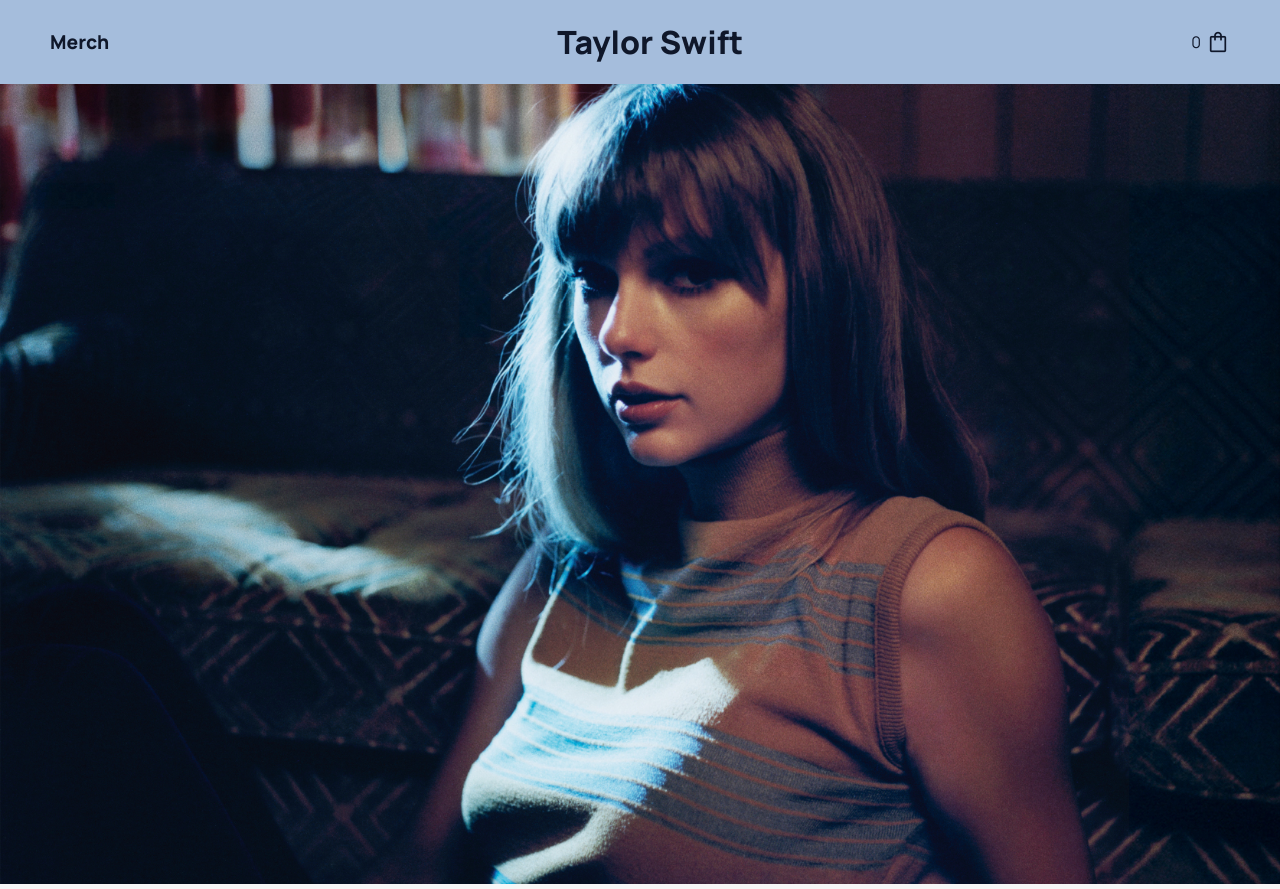
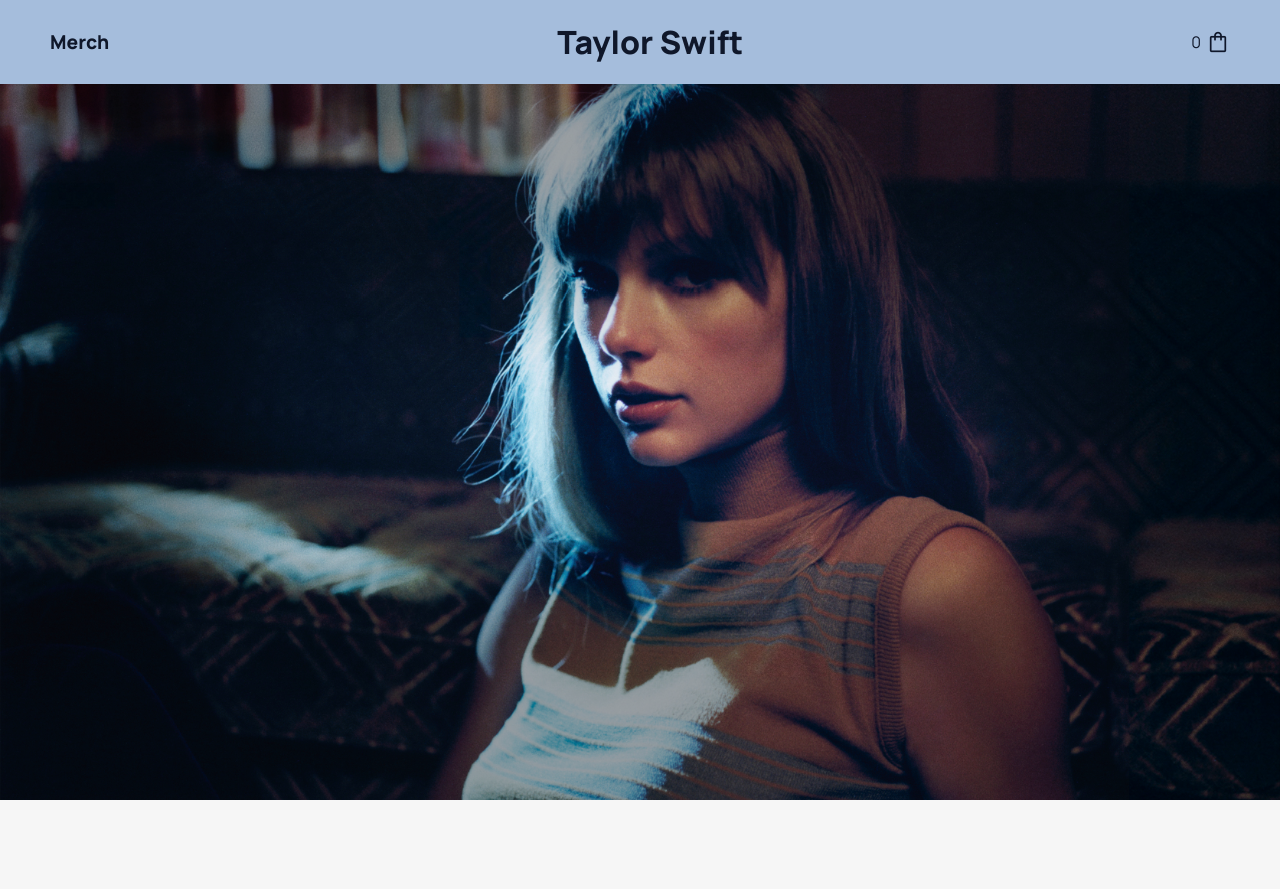
Before and after one commit to stevennguyens/shopping-cart, a React (Create React App) app in the folder shopping-cart/: page / in a window 1280 px wide. After the commit the page ends 800 px from the top, so only its background shows below. Built offline with nearby package versions, Linux system fonts and the light colour scheme.

Commit message:
fixed home page

```diff
--- a/shopping-cart/src/components/Header/Header.js
+++ b/shopping-cart/src/components/Header/Header.js
@@ -5,7 +5,7 @@ import {
 import styles from './Header.module.css';
 
 
-const Header = ({totalItems, cartItems, setOpenCart}) => {
+const Header = ({totalItems, setOpenCart}) => {
     return(
         <div id={styles.header}>
             <NavLink to={`/merch/all`} className={styles.text}>
--- a/shopping-cart/src/components/Header/Header.module.css
+++ b/shopping-cart/src/components/Header/Header.module.css
@@ -7,6 +7,7 @@
     color: var(--font-color);
     position: sticky;
     top: 0;
+    z-index: 10;
 }
 
 .header-title {
--- a/shopping-cart/src/index.css
+++ b/shopping-cart/src/index.css
@@ -37,8 +37,29 @@ a {
     padding: 50px;
 }
 
+.home {
+    display: flex;
+    flex-direction: column;
+    height: 100vh;
+    overflow: hidden;
+}
+
+.photo-header {
+    display: flex;
+    height: 100%;
+}
+
+.photo-header::after {
+    content:'';
+    position: absolute;
+    box-shadow: rgba(0, 0, 0, 0.343) 0px 0px 100px 230px inset;
+    top: 50px;
+    left: 0;
+    bottom: 0;
+    right: 0;
+}
+
 .photo-header img {
-    height: 800px;
     width: 100%;
     object-fit: cover;
 }
--- a/shopping-cart/src/routes/App.js
+++ b/shopping-cart/src/routes/App.js
@@ -1,5 +1,6 @@
 import {
-  Outlet
+  Outlet,
+  useLocation
 } from 'react-router-dom';
 import Header from "../components/Header/Header";
 import Cart from "../components/Cart/Cart";
@@ -7,7 +8,6 @@ import {useState, useEffect} from 'react';
 
 function App() {
   const [openCart, setOpenCart] = useState(false);
-  const [closeCart, setCloseCart] = useState(true);
   const [cartItems, setCartItems] = useState([]);
   const [totalItems, setTotalItems] = useState(0);
 
@@ -36,14 +36,15 @@ function App() {
     setTotalItems(cartItems.reduce((prev, curr) => {
       return prev + curr.quantity}, 0))
   }, [cartItems])
+
+  let path = useLocation().pathname;
+
   return (
-    <>
+    <div className={path === '/' ? 'home' : ''}>
       <Header totalItems={totalItems} setTotalItems={setTotalItems} cartItems={cartItems} setOpenCart={setOpenCart} />
-      <div id="content">
-        <Outlet context={{openCart, setOpenCart, cartItems, setCartItems}}/>
-      </div>
-      {openCart ? <Cart updateQuantity={updateQuantity} setOpenCart={setOpenCart} cartItems={cartItems} setCartItems={setCartItems} /> : ""}
-    </>
+      <Outlet context={{openCart, setOpenCart, cartItems, setCartItems}}/>
+      {openCart ? <Cart updateQuantity={updateQuantity} setOpenCart={setOpenCart} cartItems={cartItems} setCartItems={setCartItems} /> : null}
+    </div>
   );
 }
 
--- a/shopping-cart/src/routes/Home.js
+++ b/shopping-cart/src/routes/Home.js
@@ -1,9 +1,7 @@
 const Home = () => {
     return (
-        <div id="home">
-            <div className="photo-header">
-                <img src={require("../images/ts-header.jpeg")} alt="taylor swift header"></img>
-            </div>
+        <div className="photo-header">
+            <img src={require("../images/ts-header.jpeg")} alt="taylor swift header"></img>
         </div>
     )
 }
```
